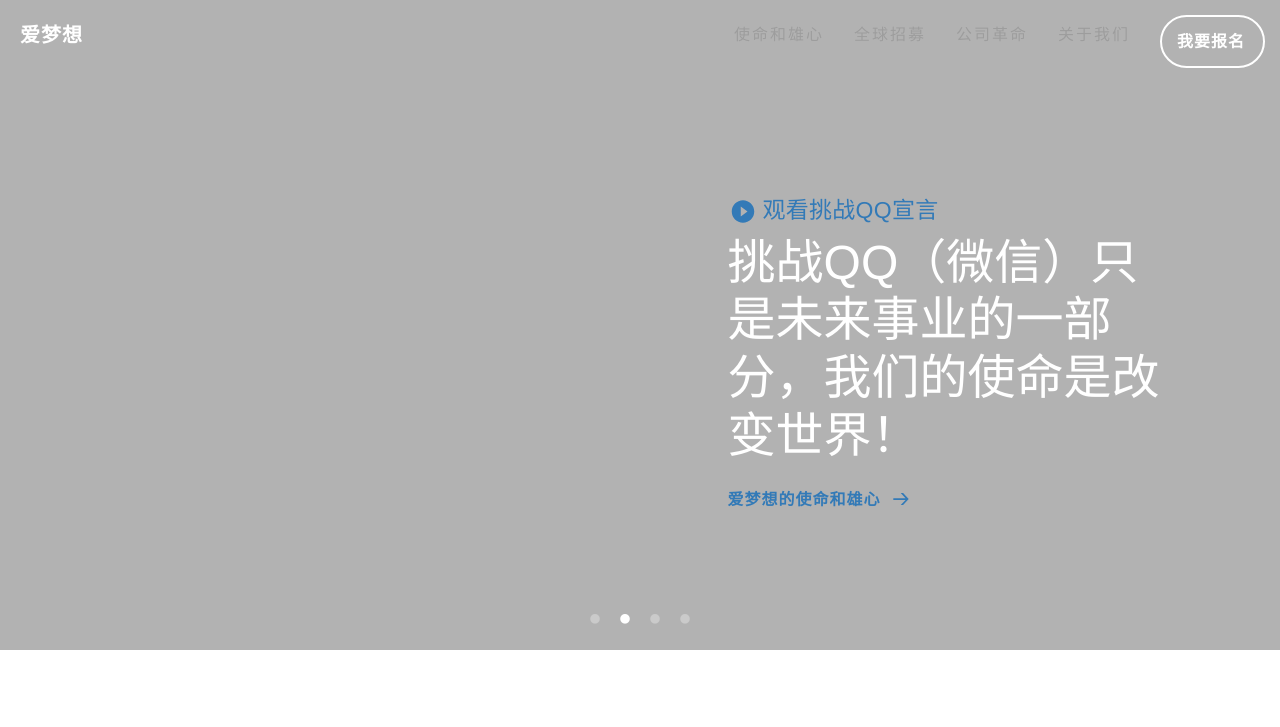
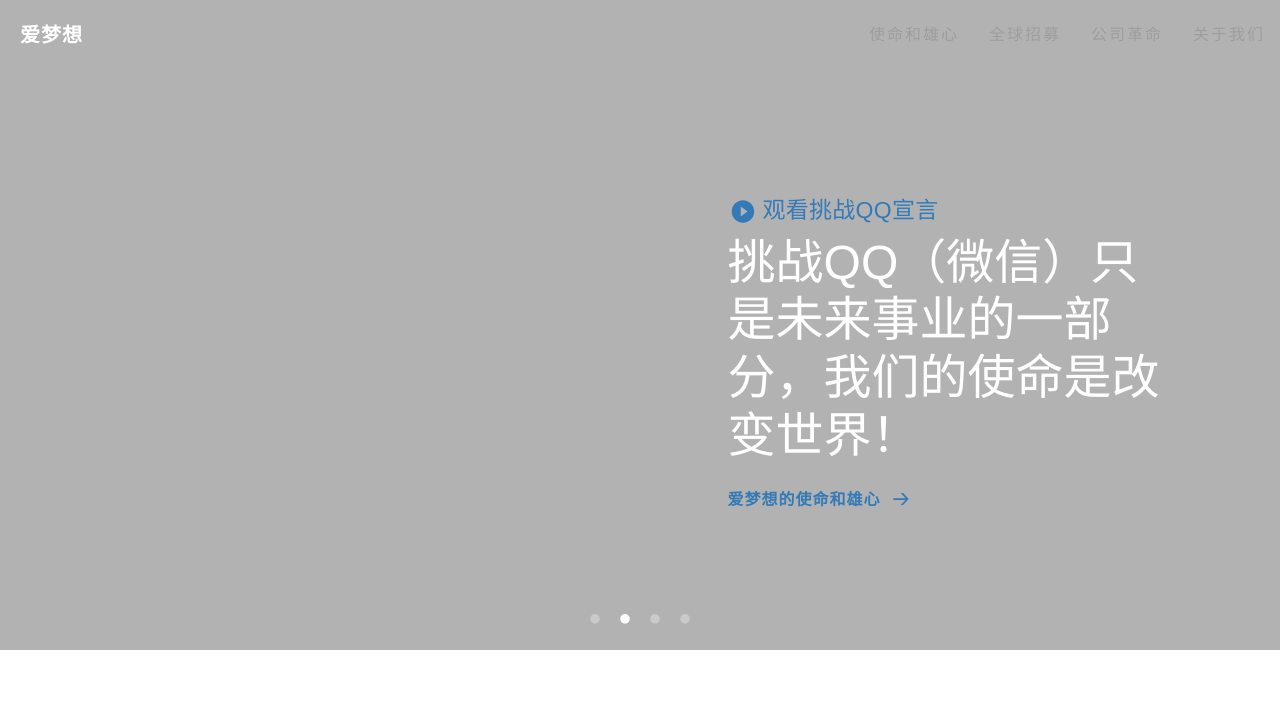
Before and after one commit to mysyfey/OFSite, a plain HTML site: page index.html in a window 1280 px wide. Shown: the top 727 px of the page. Drawn offline with nearby package versions, Linux system fonts and the light colour scheme; a web font is replaced by a local one.

Commit message:
Update index.html

```diff
--- a/index.html
+++ b/index.html
@@ -295,7 +295,7 @@
                     <li class="linky"><a href="/idream/rtour.html">全球招募</a></li>
                     <li class="linky"><a href="/idream/revolution.html">公司革命</a></li>
                     <li class="linky"><a href="/idream/aboutus.html">关于我们</a></li>
-                    <!li><a id="nav-join" href="/idream/joinus.html" class="apple-hollow-button">我要报名</a></li-->
+                    <!--li><a id="nav-join" href="/idream/joinus.html" class="apple-hollow-button">我要报名</a></li-->
                 </ul>
             </div>
             <!--/.nav-collapse -->
```
